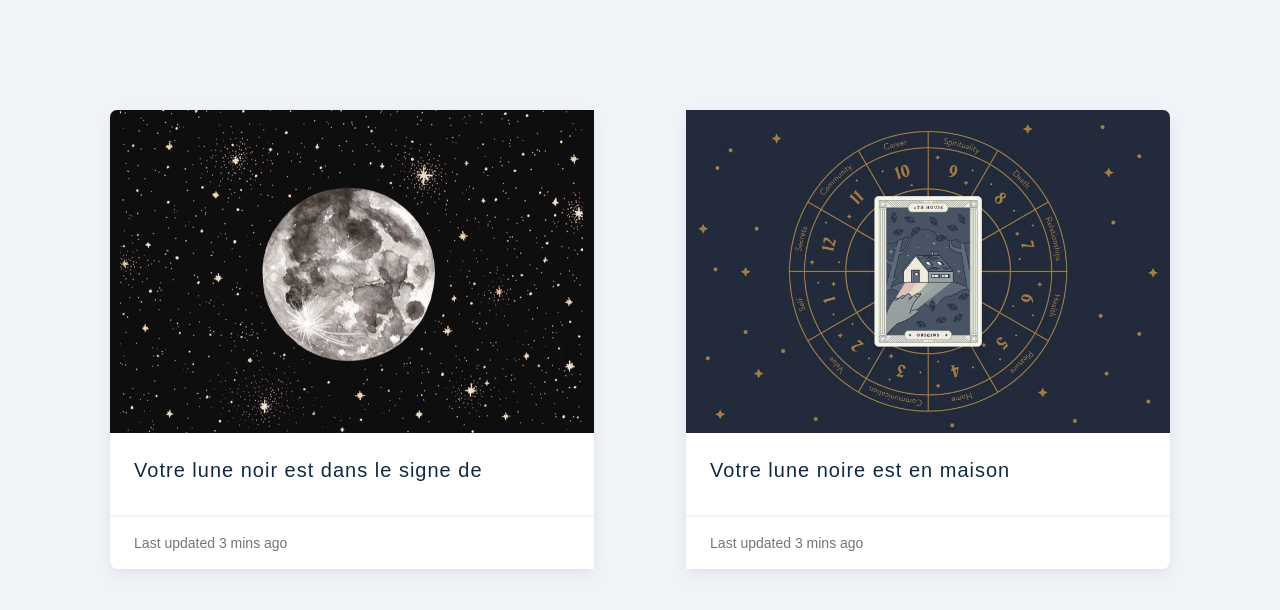
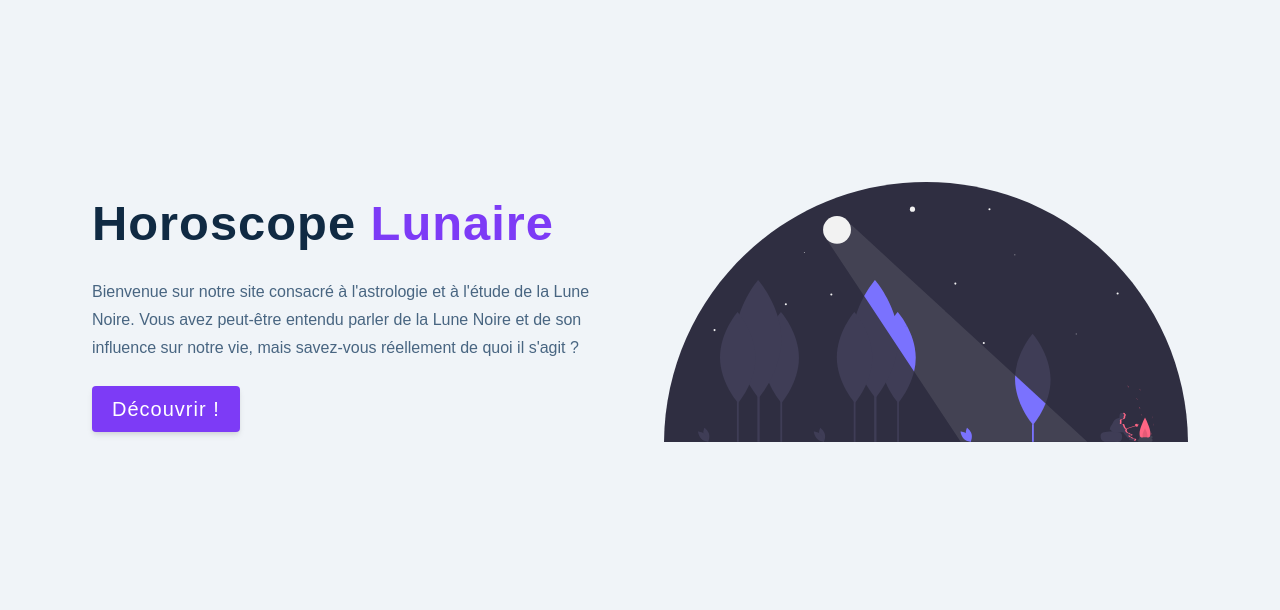
Before and after one commit to allamed/astro-calculator, a React (Create React App) app: page / in a window 1280 px wide. Shown: the top 610 px of the page. Built offline with nearby package versions, Linux system fonts and the light colour scheme.

Commit message:
add redirect

```diff
--- a/src/App.js
+++ b/src/App.js
@@ -13,7 +13,7 @@ function App() {
       <BrowserRouter>
         <Routes>
 
-          <Route index element={<Result />} />
+          <Route index element={<Landing />} />
           <Route path="calculator" element={<Calculator />} />
             <Route path="result" element={<Result />} />
           <Route path="*" element={<Error />} />
--- a/src/pages/calculator.js
+++ b/src/pages/calculator.js
@@ -99,7 +99,7 @@ function Calculator() {
         link:link
 
     };
-    const promise = axios.post("https://astroseek-api.onrender.com/astroseek-calculator",dataLink )
+    const promise = axios.post(/*"https://astroseek-api.onrender.com/astroseek-calculator"*/ "/api",dataLink )
 
 // Handle the pending, fulfilled, and rejected cases
     promise.then((response) => {
```
Also changed, not shown: 1 other file (tests, documents, lock files or other folders).
